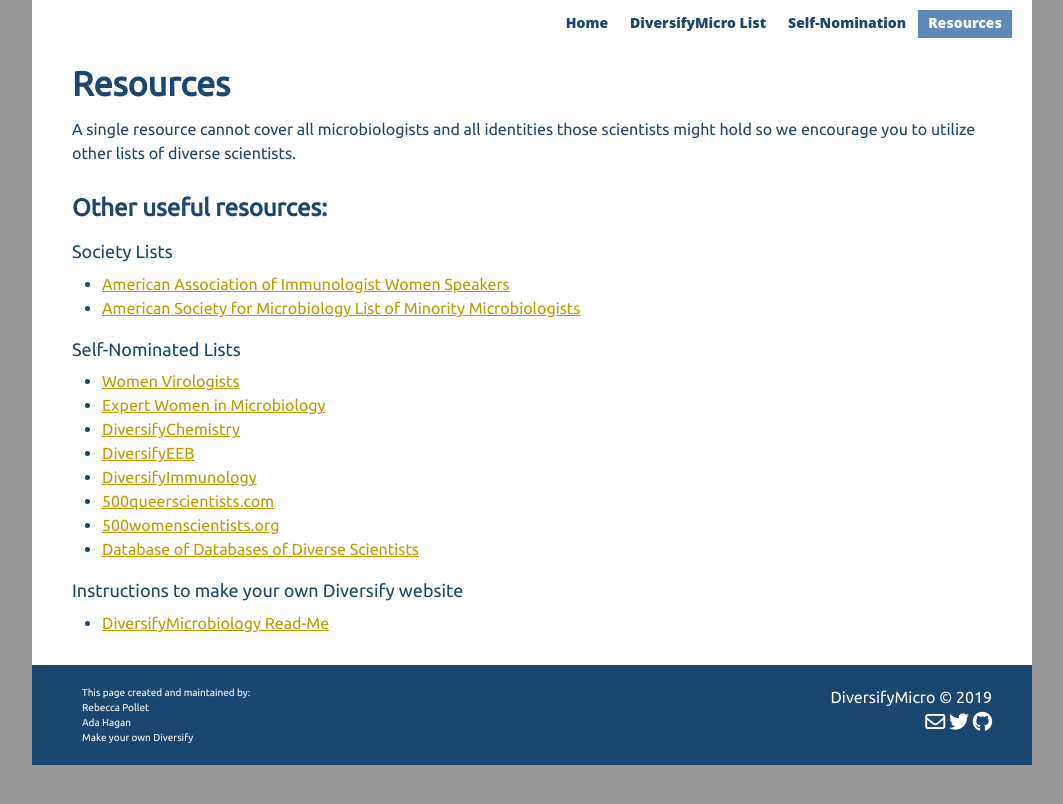
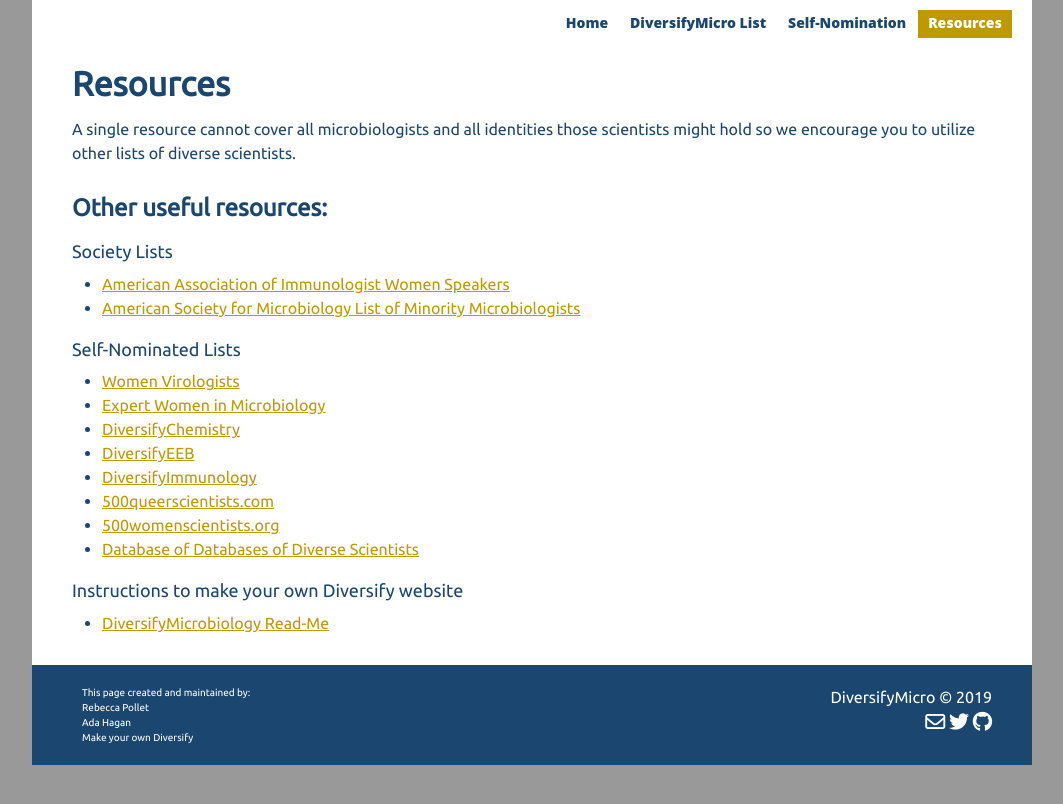
Before and after one commit to diversifymicrobiology/DiversifyMicrobiology.github.io, a Jekyll site: the page built from resources.md, in a window 1280 px wide. Shown: the top 804 px of the page, without its empty margins (108-1171 px from the left). Built offline with Jekyll 4.4.1, drawn with Linux system fonts in a browser that asks for light colours; nearby versions of some CDN libraries.

```diff
--- a/assets/css/main.scss
+++ b/assets/css/main.scss
@@ -14,7 +14,7 @@
 $spacing-unit:     30px;
 
 $match-color:		rgb(27, 70, 111);
-$comp-color:		rgb(97, 137, 183);
+$comp-color:		rgb(191, 153, 0);
 $link-color:		rgb(191, 153, 0);
 
 
```
